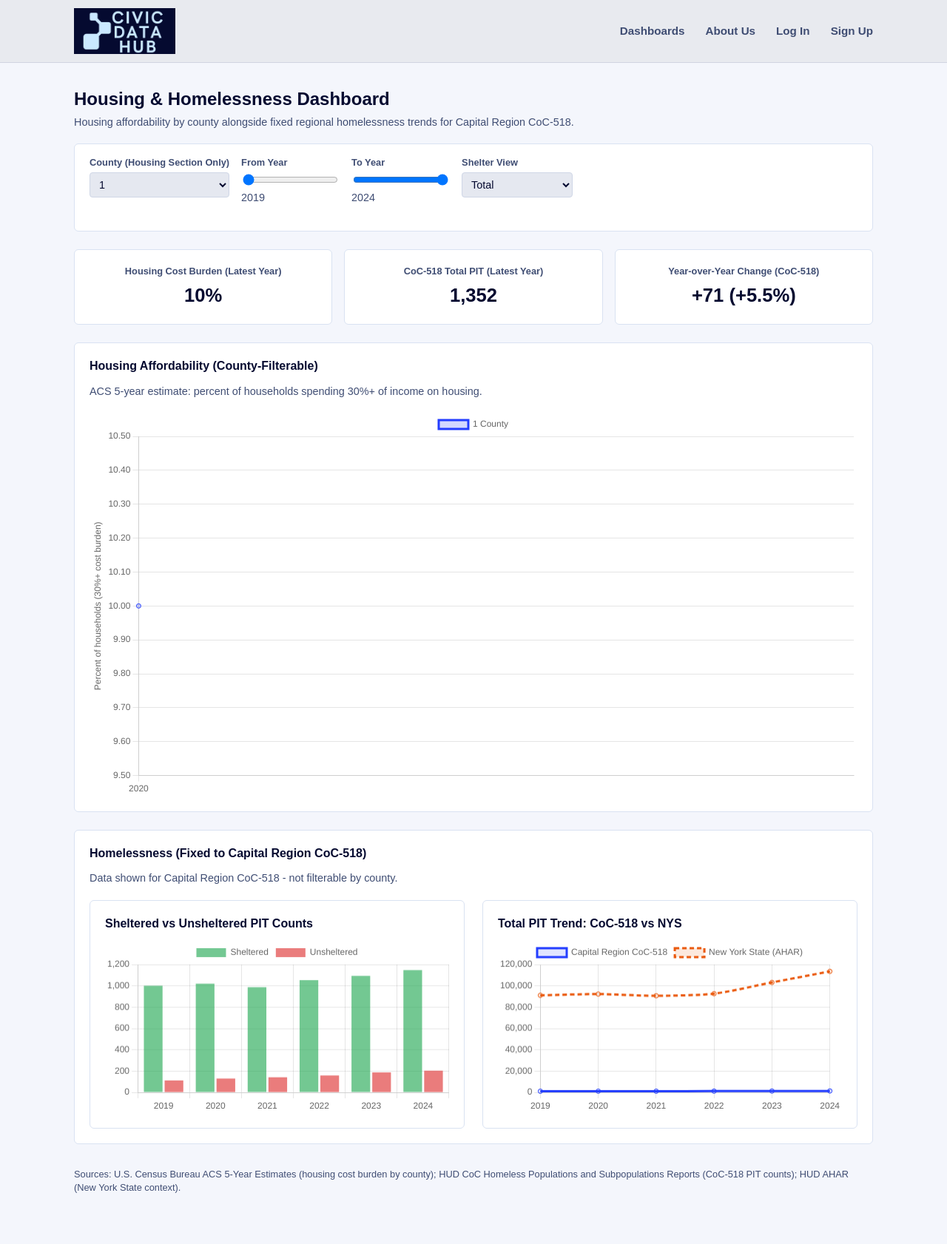
After one commit to midnight-getaway/CivicDataHub, a PHP site: page /dashboard2.php in a window 1280 px wide. The commit adds this page. Shown: the whole page at 74% size. Run offline with PHP 8.4, Linux system fonts and the light colour scheme; tables that the repository leaves empty or names only in its code hold one stand-in row (values such as "Sample post"); a stand-in replaces the project's code that opens the database connection; some web fonts are replaced.

Commit message:
feat: init dashboard 2

```diff
--- /dev/null
+++ b/api/dashboard2.php
@@ -0,0 +1,143 @@
+<?php
+header('Content-Type: application/json');
+
+require __DIR__ . '/../db_connect.php';
+
+if (!$pdo) {
+    http_response_code(500);
+    echo json_encode(['error' => 'Database not available']);
+    exit;
+}
+
+$county_id = (int) ($_GET['county_id'] ?? 0);
+$year_start = (int) ($_GET['year_start'] ?? 2019);
+$year_end = (int) ($_GET['year_end'] ?? 2024);
+
+if ($county_id < 1) {
+    http_response_code(400);
+    echo json_encode(['error' => 'county_id is required']);
+    exit;
+}
+
+if ($year_start > $year_end) {
+    [$year_start, $year_end] = [$year_end, $year_start];
+}
+
+$year_start = max(2019, $year_start);
+$year_end = min(2024, $year_end);
+
+function detectHousingBurdenColumn(PDO $pdo): ?string
+{
+    $candidates = [
+        'housing_cost_burden_pct',
+        'housing_cost_burden',
+        'cost_burden_pct',
+        'cost_burden_rate',
+        'rent_burden_pct',
+        'rent_burden_rate'
+    ];
+
+    $stmt = $pdo->query("SELECT * FROM economic_hardship LIMIT 1");
+    $row = $stmt ? $stmt->fetch(PDO::FETCH_ASSOC) : false;
+    if (!$row) {
+        return null;
+    }
+
+    foreach ($candidates as $candidate) {
+        if (array_key_exists($candidate, $row)) {
+            return $candidate;
+        }
+    }
+
+    return null;
+}
+
+$housingColumn = detectHousingBurdenColumn($pdo);
+if ($housingColumn === null) {
+    http_response_code(500);
+    echo json_encode(['error' => 'Housing cost burden column not found in economic_hardship table']);
+    exit;
+}
+
+$stmt = $pdo->prepare("
+    SELECT c.county_name, e.year, e.`$housingColumn` AS housing_cost_burden
+    FROM economic_hardship e
+    JOIN counties c ON c.id = e.county_id
+    WHERE e.county_id = ? AND e.year BETWEEN ? AND ?
+    ORDER BY e.year
+");
+$stmt->execute([$county_id, $year_start, $year_end]);
+$housingRows = $stmt->fetchAll(PDO::FETCH_ASSOC);
+
+if (empty($housingRows)) {
+    http_response_code(404);
+    echo json_encode(['error' => 'No housing data found for this county and year range']);
+    exit;
+}
+
+$housingYears = [];
+$housingRates = [];
+foreach ($housingRows as $row) {
+    $housingYears[] = (int) $row['year'];
+    $housingRates[] = round((float) $row['housing_cost_burden'], 1);
+}
+
+$latestHousing = end($housingRows);
+
+$hudYears = [2019, 2020, 2021, 2022, 2023, 2024];
+$cocSheltered = [1002, 1021, 987, 1054, 1093, 1148];
+$cocUnsheltered = [112, 130, 142, 159, 188, 204];
+$nysTotal = [91127, 92283, 90675, 92654, 103200, 113553];
+
+$homelessnessYears = [];
+$homelessSheltered = [];
+$homelessUnsheltered = [];
+$homelessCocTotal = [];
+$homelessNysTotal = [];
+
+for ($i = 0; $i < count($hudYears); $i++) {
+    $y = $hudYears[$i];
+    if ($y < $year_start || $y > $year_end) {
+        continue;
+    }
+
+    $homelessnessYears[] = $y;
+    $homelessSheltered[] = $cocSheltered[$i];
+    $homelessUnsheltered[] = $cocUnsheltered[$i];
+    $homelessCocTotal[] = $cocSheltered[$i] + $cocUnsheltered[$i];
+    $homelessNysTotal[] = $nysTotal[$i];
+}
+
+if (empty($homelessnessYears)) {
+    http_response_code(404);
+    echo json_encode(['error' => 'No HUD homelessness data found for this year range']);
+    exit;
+}
+
+$latestIndex = count($homelessnessYears) - 1;
+$latestTotal = $homelessCocTotal[$latestIndex];
+$prevTotal = $latestIndex > 0 ? $homelessCocTotal[$latestIndex - 1] : $latestTotal;
+$yoyChange = $latestTotal - $prevTotal;
+$yoyPct = $prevTotal > 0 ? round(($yoyChange / $prevTotal) * 100, 1) : 0.0;
+
+echo json_encode([
+    'housing' => [
+        'county' => $housingRows[0]['county_name'],
+        'years' => $housingYears,
+        'cost_burden_rate' => $housingRates
+    ],
+    'homelessness' => [
+        'region_label' => 'Capital Region CoC-518',
+        'years' => $homelessnessYears,
+        'sheltered' => $homelessSheltered,
+        'unsheltered' => $homelessUnsheltered,
+        'total_coc' => $homelessCocTotal,
+        'total_nys' => $homelessNysTotal
+    ],
+    'stat_cards' => [
+        'housing_cost_burden' => round((float) $latestHousing['housing_cost_burden'], 1),
+        'coc_total_pit' => $latestTotal,
+        'coc_yoy_change' => $yoyChange,
+        'coc_yoy_pct' => $yoyPct
+    ]
+]);
--- /dev/null
+++ b/dashboard2.php
@@ -0,0 +1,276 @@
+<?php
+session_start();
+require_once 'db_connect.php';
+
+$counties = [];
+if ($pdo) {
+    $counties = $pdo->query("SELECT id, county_name FROM counties ORDER BY county_name")->fetchAll();
+}
+?>
+<!doctype html>
+<html lang="en">
+
+<head>
+  <meta charset="UTF-8" />
+  <meta name="viewport" content="width=device-width, initial-scale=1.0" />
+  <title>Housing &amp; Homelessness | Civic Data Hub</title>
+  <link rel="icon" href="assets/favicon.ico" sizes="any" />
+  <link rel="icon" type="image/png" sizes="32x32" href="assets/favicon-32.png" />
+  <link rel="icon" type="image/png" href="assets/favicon.png" />
+  <link rel="apple-touch-icon" href="assets/favicon.png" />
+  <link rel="stylesheet" href="styles.css" />
+  <script src="https://cdn.jsdelivr.net/npm/chart.js@4"></script>
+</head>
+
+<body>
+  <?php require 'includes/header.php'; ?>
+
+  <main class="dashboard-layout">
+    <div class="container">
+      <h1>Housing &amp; Homelessness Dashboard</h1>
+      <p class="muted-text">Housing affordability by county alongside fixed regional homelessness trends for Capital Region CoC-518.</p>
+
+      <div class="filter-bar">
+        <div class="filter-group">
+          <label for="county-select">County (Housing Section Only)</label>
+          <select id="county-select">
+            <?php foreach ($counties as $c): ?>
+              <option value="<?= $c['id'] ?>" <?= $c['county_name'] === 'Albany' ? 'selected' : '' ?>>
+                <?= htmlspecialchars($c['county_name']) ?>
+              </option>
+            <?php endforeach; ?>
+          </select>
+        </div>
+
+        <div class="filter-group">
+          <label for="year-start">From Year</label>
+          <input id="year-start" type="range" min="2019" max="2024" value="2019" />
+          <span class="muted-text" id="year-start-label">2019</span>
+        </div>
+
+        <div class="filter-group">
+          <label for="year-end">To Year</label>
+          <input id="year-end" type="range" min="2019" max="2024" value="2024" />
+          <span class="muted-text" id="year-end-label">2024</span>
+        </div>
+
+        <div class="filter-group">
+          <label for="shelter-toggle">Shelter View</label>
+          <select id="shelter-toggle">
+            <option value="total" selected>Total</option>
+            <option value="sheltered">Sheltered Only</option>
+            <option value="unsheltered">Unsheltered Only</option>
+          </select>
+        </div>
+      </div>
+
+      <div class="stat-cards">
+        <div class="stat-card">
+          <span class="stat-label">Housing Cost Burden (Latest Year)</span>
+          <span class="stat-value" id="stat-housing-burden">-</span>
+        </div>
+        <div class="stat-card">
+          <span class="stat-label">CoC-518 Total PIT (Latest Year)</span>
+          <span class="stat-value" id="stat-coc-total">-</span>
+        </div>
+        <div class="stat-card">
+          <span class="stat-label">Year-over-Year Change (CoC-518)</span>
+          <span class="stat-value" id="stat-coc-yoy">-</span>
+        </div>
+      </div>
+
+      <section class="chart-card" style="margin-bottom: 1.5rem;">
+        <h2>Housing Affordability (County-Filterable)</h2>
+        <p class="muted-text">ACS 5-year estimate: percent of households spending 30%+ of income on housing.</p>
+        <canvas id="housing-trend-chart"></canvas>
+      </section>
+
+      <section class="chart-card" style="margin-bottom: 1.5rem;">
+        <h2>Homelessness (Fixed to Capital Region CoC-518)</h2>
+        <p class="muted-text">Data shown for Capital Region CoC-518 - not filterable by county.</p>
+        <div class="chart-grid">
+          <div class="chart-card">
+            <h2>Sheltered vs Unsheltered PIT Counts</h2>
+            <canvas id="homeless-grouped-chart"></canvas>
+          </div>
+          <div class="chart-card">
+            <h2>Total PIT Trend: CoC-518 vs NYS</h2>
+            <canvas id="pit-trend-chart"></canvas>
+          </div>
+        </div>
+      </section>
+
+      <p class="muted-text" style="margin-top: 2rem; font-size: 0.8rem;">
+        Sources: U.S. Census Bureau ACS 5-Year Estimates (housing cost burden by county); HUD CoC Homeless Populations and Subpopulations Reports (CoC-518 PIT counts); HUD AHAR (New York State context).
+      </p>
+    </div>
+  </main>
+
+  <script>
+    const housingCtx = document.getElementById('housing-trend-chart').getContext('2d');
+    const groupedCtx = document.getElementById('homeless-grouped-chart').getContext('2d');
+    const pitTrendCtx = document.getElementById('pit-trend-chart').getContext('2d');
+
+    const housingTrendChart = new Chart(housingCtx, {
+      type: 'line',
+      data: { labels: [], datasets: [] },
+      options: {
+        responsive: true,
+        plugins: { legend: { display: true } },
+        scales: {
+          y: { beginAtZero: false, title: { display: true, text: 'Percent of households (30%+ cost burden)' } }
+        }
+      }
+    });
+
+    const homelessGroupedChart = new Chart(groupedCtx, {
+      type: 'bar',
+      data: { labels: [], datasets: [] },
+      options: {
+        responsive: true,
+        plugins: { legend: { display: true } },
+        scales: { y: { beginAtZero: true } }
+      }
+    });
+
+    const pitTrendChart = new Chart(pitTrendCtx, {
+      type: 'line',
+      data: { labels: [], datasets: [] },
+      options: {
+        responsive: true,
+        plugins: { legend: { display: true } },
+        scales: { y: { beginAtZero: false } }
+      }
+    });
+
+    function getRange() {
+      const startInput = document.getElementById('year-start');
+      const endInput = document.getElementById('year-end');
+
+      let start = parseInt(startInput.value, 10);
+      let end = parseInt(endInput.value, 10);
+
+      if (start > end) {
+        if (document.activeElement === startInput) {
+          end = start;
+          endInput.value = String(end);
+        } else {
+          start = end;
+          startInput.value = String(start);
+        }
+      }
+
+      document.getElementById('year-start-label').textContent = String(start);
+      document.getElementById('year-end-label').textContent = String(end);
+      return { start, end };
+    }
+
+    function fetchDashboard2() {
+      const countyId = document.getElementById('county-select').value;
+      const shelterView = document.getElementById('shelter-toggle').value;
+      const range = getRange();
+      const url = `api/dashboard2.php?county_id=${countyId}&year_start=${range.start}&year_end=${range.end}`;
+
+      fetch(url)
+        .then(res => res.json())
+        .then(data => {
+          if (data.error) {
+            console.error(data.error);
+            return;
+          }
+          updateStatCards(data.stat_cards);
+          updateHousingTrend(data.housing);
+          updateGroupedHomeless(data.homelessness, shelterView);
+          updatePitTrend(data.homelessness);
+        })
+        .catch(err => console.error('Fetch error:', err));
+    }
+
+    function updateStatCards(stats) {
+      document.getElementById('stat-housing-burden').textContent = `${stats.housing_cost_burden}%`;
+      document.getElementById('stat-coc-total').textContent = stats.coc_total_pit.toLocaleString();
+
+      const sign = stats.coc_yoy_change > 0 ? '+' : '';
+      document.getElementById('stat-coc-yoy').textContent = `${sign}${stats.coc_yoy_change.toLocaleString()} (${sign}${stats.coc_yoy_pct}%)`;
+    }
+
+    function updateHousingTrend(housing) {
+      housingTrendChart.data.labels = housing.years;
+      housingTrendChart.data.datasets = [{
+        label: `${housing.county} County`,
+        data: housing.cost_burden_rate,
+        borderColor: '#233dff',
+        backgroundColor: '#233dff33',
+        tension: 0.3,
+        fill: false
+      }];
+      housingTrendChart.update();
+    }
+
+    function updateGroupedHomeless(homelessness, shelterView) {
+      homelessGroupedChart.data.labels = homelessness.years;
+
+      if (shelterView === 'sheltered') {
+        homelessGroupedChart.data.datasets = [{
+          label: 'Sheltered',
+          data: homelessness.sheltered,
+          backgroundColor: '#16a34a99'
+        }];
+      } else if (shelterView === 'unsheltered') {
+        homelessGroupedChart.data.datasets = [{
+          label: 'Unsheltered',
+          data: homelessness.unsheltered,
+          backgroundColor: '#dc262699'
+        }];
+      } else {
+        homelessGroupedChart.data.datasets = [
+          {
+            label: 'Sheltered',
+            data: homelessness.sheltered,
+            backgroundColor: '#16a34a99'
+          },
+          {
+            label: 'Unsheltered',
+            data: homelessness.unsheltered,
+            backgroundColor: '#dc262699'
+          }
+        ];
+      }
+
+      homelessGroupedChart.update();
+    }
+
+    function updatePitTrend(homelessness) {
+      pitTrendChart.data.labels = homelessness.years;
+      pitTrendChart.data.datasets = [
+        {
+          label: 'Capital Region CoC-518',
+          data: homelessness.total_coc,
+          borderColor: '#233dff',
+          backgroundColor: '#233dff22',
+          tension: 0.25,
+          fill: false
+        },
+        {
+          label: 'New York State (AHAR)',
+          data: homelessness.total_nys,
+          borderColor: '#ea580c',
+          backgroundColor: '#ea580c22',
+          borderDash: [6, 4],
+          tension: 0.25,
+          fill: false
+        }
+      ];
+      pitTrendChart.update();
+    }
+
+    document.getElementById('county-select').addEventListener('change', fetchDashboard2);
+    document.getElementById('year-start').addEventListener('input', fetchDashboard2);
+    document.getElementById('year-end').addEventListener('input', fetchDashboard2);
+    document.getElementById('shelter-toggle').addEventListener('change', fetchDashboard2);
+
+    fetchDashboard2();
+  </script>
+</body>
+
+</html>
--- a/index.php
+++ b/index.php
@@ -28,7 +28,7 @@ session_start();
     <section id="dashboards" aria-label="Dashboard shortcuts">
       <div class="container dashboard-grid">
         <a class="dashboard-tile" href="dashboard1.php">Economic Hardship</a>
-        <a class="dashboard-tile" href="#">Housing &amp; Homelessness</a>
+        <a class="dashboard-tile" href="dashboard2.php">Housing &amp; Homelessness</a>
         <a class="dashboard-tile" href="#">Health &amp; Wellbeing</a>
         <a class="dashboard-tile" href="#">Education &amp; Youth</a>
       </div>
```
Also changed, not shown: docker-compose.yml (added, +13 -0 lines), seed_local_db.php (added, +149 -0 lines), README.md, data/civicdatahub.sqlite (added), 3 other files.
